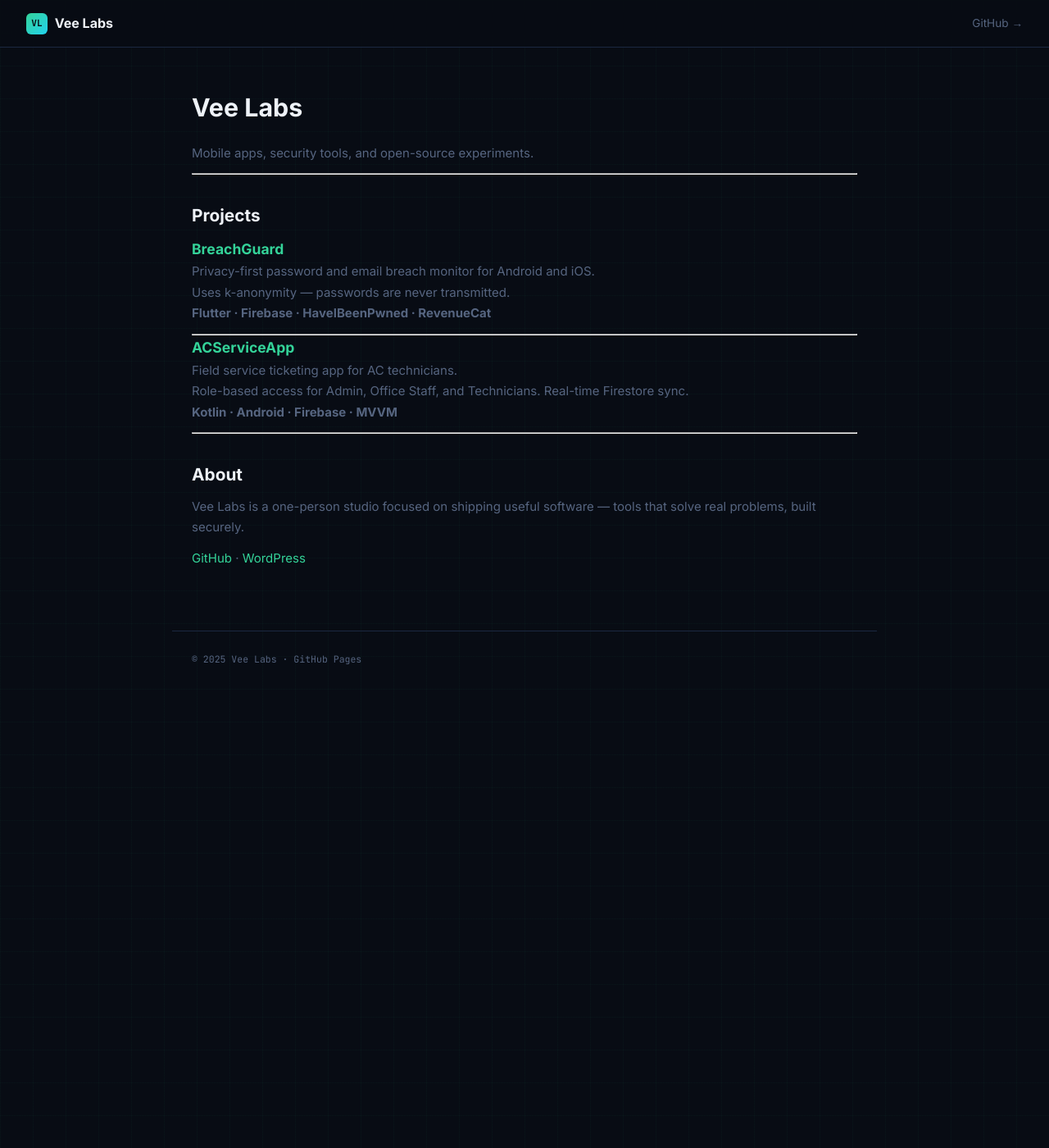
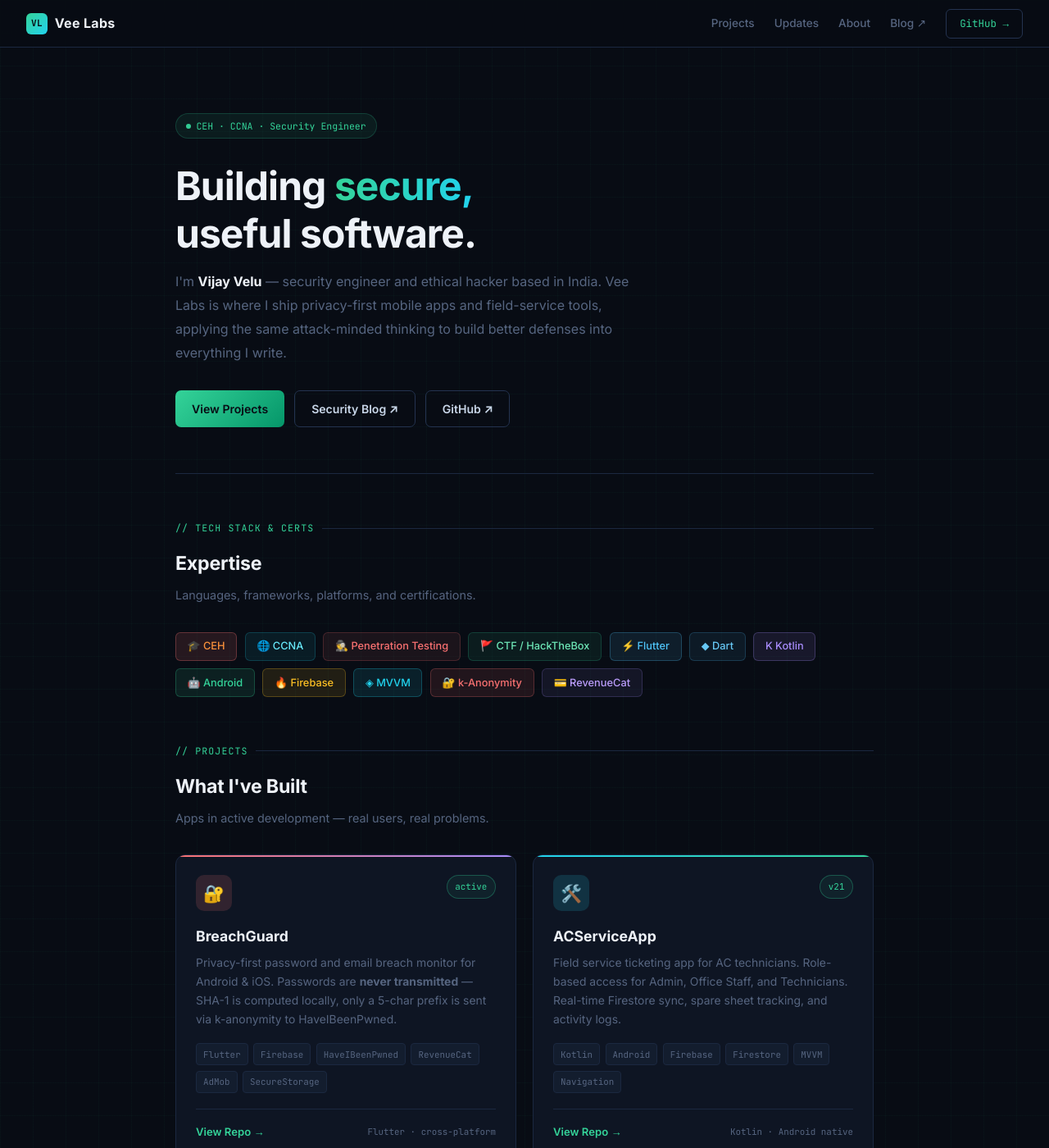
Before and after one commit to vijay-velu/vee-labs, a Jekyll site: the page index.html, which Jekyll copies as it is, in a window 1280 px wide and 1400 px high. Shown: the whole window at 82% size. Built offline with Jekyll 4.4.1, drawn with Linux system fonts in a browser that asks for light colours; some of the changed text lies outside the part shown.

Commit message:
Fix site crash — remove index.md conflict, fix baseurl and logo link
- Delete index.md: Jekyll was overwriting _site/index.html with the old
  content because both index.html (static) and index.md (front matter)
  generated the same output file; index.md won, serving stale content
- _config.yml: update url to vijay-velu.github.io and set correct baseurl
- index.html: fix logo href to /vee-labs.github.io/ (project page root)

Co-Authored-By: Claude Sonnet 4.6 <noreply@anthropic.com>

```diff
--- a/_config.yml
+++ b/_config.yml
@@ -1,6 +1,7 @@
 title: Vee Labs
 description: Indie studio building privacy-first mobile apps and field-service tools. Flutter · Kotlin · Firebase · Security.
-url: "https://vee-labs.github.io"
+url: "https://vijay-velu.github.io"
+baseurl: "/vee-labs.github.io"
 
 plugins:
   - jekyll-seo-tag
--- a/index.html
+++ b/index.html
@@ -594,7 +594,7 @@
 
 <!-- ── NAV ── -->
 <nav>
-  <a href="/" class="logo">
+  <a href="/vee-labs.github.io/" class="logo">
     <div class="logo-icon">VL</div>
     Vee Labs
   </a>
--- a/index.md
+++ /dev/null
@@ -1,32 +0,0 @@
----
-layout: default
-title: Vee Labs
----
-
-# Vee Labs
-
-Mobile apps, security tools, and open-source experiments.
-
----
-
-## Projects
-
-### [BreachGuard](https://github.com/vee-labs/BreachGuard)
-Privacy-first password and email breach monitor for Android and iOS.
-Uses k-anonymity — passwords are never transmitted.
-**Flutter · Firebase · HaveIBeenPwned · RevenueCat**
-
----
-
-### [ACServiceApp](https://github.com/vee-labs/ACServiceApp)
-Field service ticketing app for AC technicians.
-Role-based access for Admin, Office Staff, and Technicians. Real-time Firestore sync.
-**Kotlin · Android · Firebase · MVVM**
-
----
-
-## About
-
-Vee Labs is a one-person studio focused on shipping useful software — tools that solve real problems, built securely.
-
-[GitHub](https://github.com/vee-labs) · [WordPress](https://veelabs1.wordpress.com)
```
